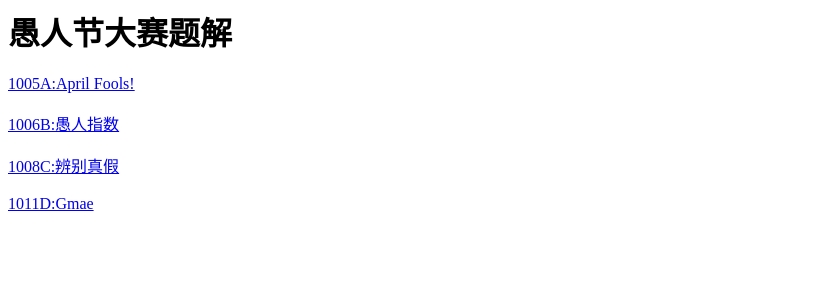
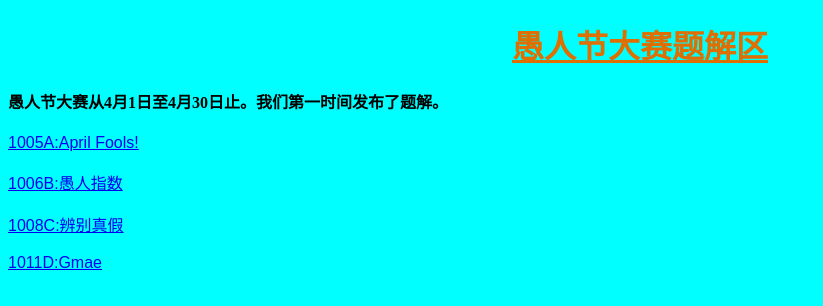
Before and after one commit to noipzjffls/projects, a plain HTML site: page HUSTOJ/april-fools/index.html in a window 1280 px wide. Shown: the whole page, without its empty margins (0-823 px from the left). Drawn offline with Linux system fonts and the light colour scheme.

Commit message:
Update index.html

```diff
--- a/HUSTOJ/april-fools/index.html
+++ b/HUSTOJ/april-fools/index.html
@@ -1,10 +1,38 @@
-<h1>愚人节大赛题解</h1>
-<div text-style: none>
-    <a href="1005A/solution.pdf">1005A:April Fools!</a>
+<!DOCTYPE html>
+<html>
+    <head>
+        <link rel="icon" href="logo.png" type="image/x-icon">
+        <meta charset="utf-8">
+        <title>愚人节大赛</title>
+    </head>
+    <style>
+        body {
+            background-color: rgb(0, 255, 255);
+        }
+        #title {
+            font-family: cursive;
+            text-decoration: underline;
+            text-align: center;
+            color: rgb(222, 111, 0);
+        }
+        .para{
+            color: rgb(0, 0, 0);
+            font-family: serif;
+        }
+        .link {
+            font-family: arial;
+        }
+    </style>
+    <body>
+    <h1 id="title">愚人节大赛题解区</h1>
+    <h4 class="para">愚人节大赛从4月1日至4月30日止。我们第一时间发布了题解。
+</h4>
+    <a class="link" href="1005A/solution.pdf">1005A:April Fools!</a>
     <br><br>
-    <a href="1006B/solution.pdf">1006B:愚人指数</a>
+    <a class="link" href="1006B/solution.pdf">1006B:愚人指数</a>
     <br><br>
-    <a href="1008C/solution.pdf">1008C:辨别真假</a>
+    <a class="link" href="1008C/solution.pdf">1008C:辨别真假</a>
     <br><br>
-    <a href="1011D/solution.pdf">1011D:Gmae</a>
-</div>
+    <a class="link" href="1011D/solution.pdf">1011D:Gmae</a>
+    </body>
+</html>
```
